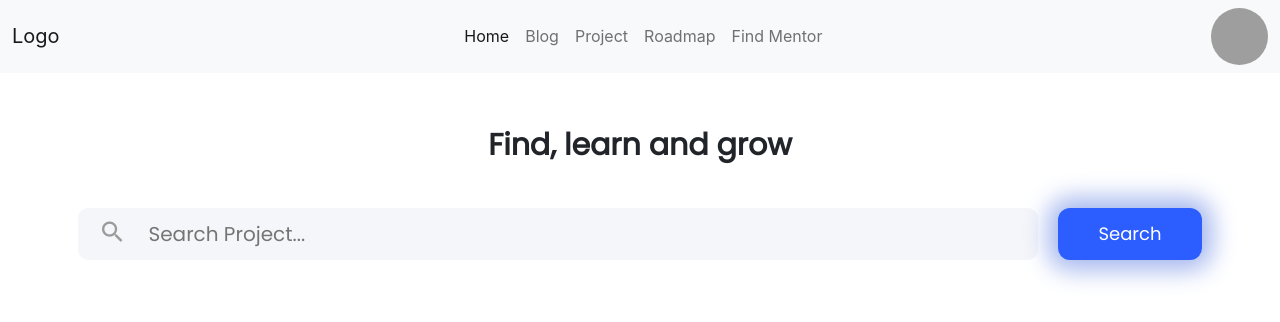
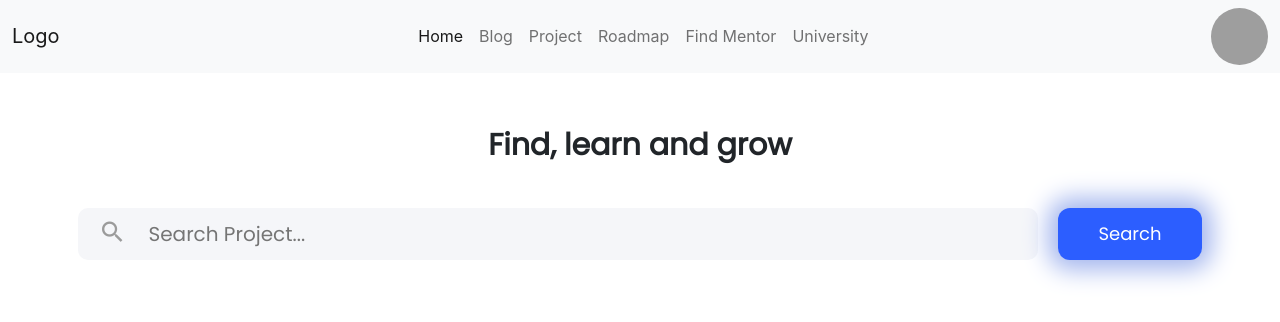
Before and after one commit to khushi2706/ProjectExpo, a React (Create React App) app in the folder frontend/: page / in a window 1280 px wide. Shown: the top 322 px of the page. Built offline with nearby package versions, Linux system fonts and the light colour scheme; grey boxes are pictures that could not be loaded.

Commit message:
university is added in header

```diff
--- a/frontend/src/App.js
+++ b/frontend/src/App.js
@@ -4,6 +4,7 @@ import Signup from './Components/SignUp/Signup'
 import Home from './Components/Home/Home';
 import Login from './Components/Login/Login';
 import Roadmap from './Components/Roadmap/Roadmap';
+import University from './Components/University/University'
 function App() {
 
   return (
@@ -15,6 +16,7 @@ function App() {
         <Route index path="/Signup" element={ <Signup/> } />
         <Route index path="/Login" element={ <Login/> } />
         <Route index path="/roadmap" element={ <Roadmap/> } />
+        <Route index path="/university" element= { <University/> } />
       </Routes>
 
      </BrowserRouter>
--- a/frontend/src/Components/Common/Header.js
+++ b/frontend/src/Components/Common/Header.js
@@ -46,6 +46,11 @@ export default function Header() {
                 Find Mentor
               </a>
             </li>
+            <li className="nav-item">
+              <a href="/university" className="nav-link">
+                University
+              </a>
+            </li>
           </ul>
         </div>
         <div className="profile w-5 h-5">
```
